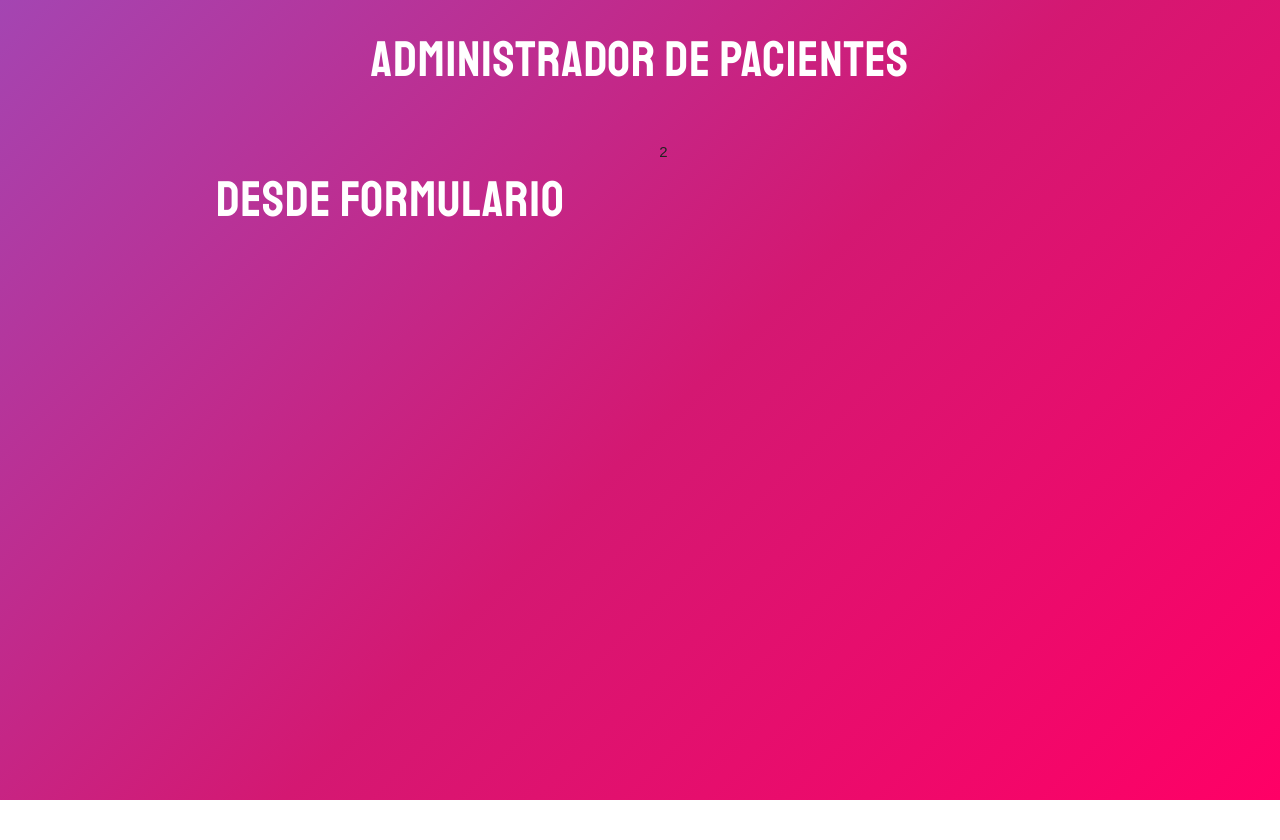
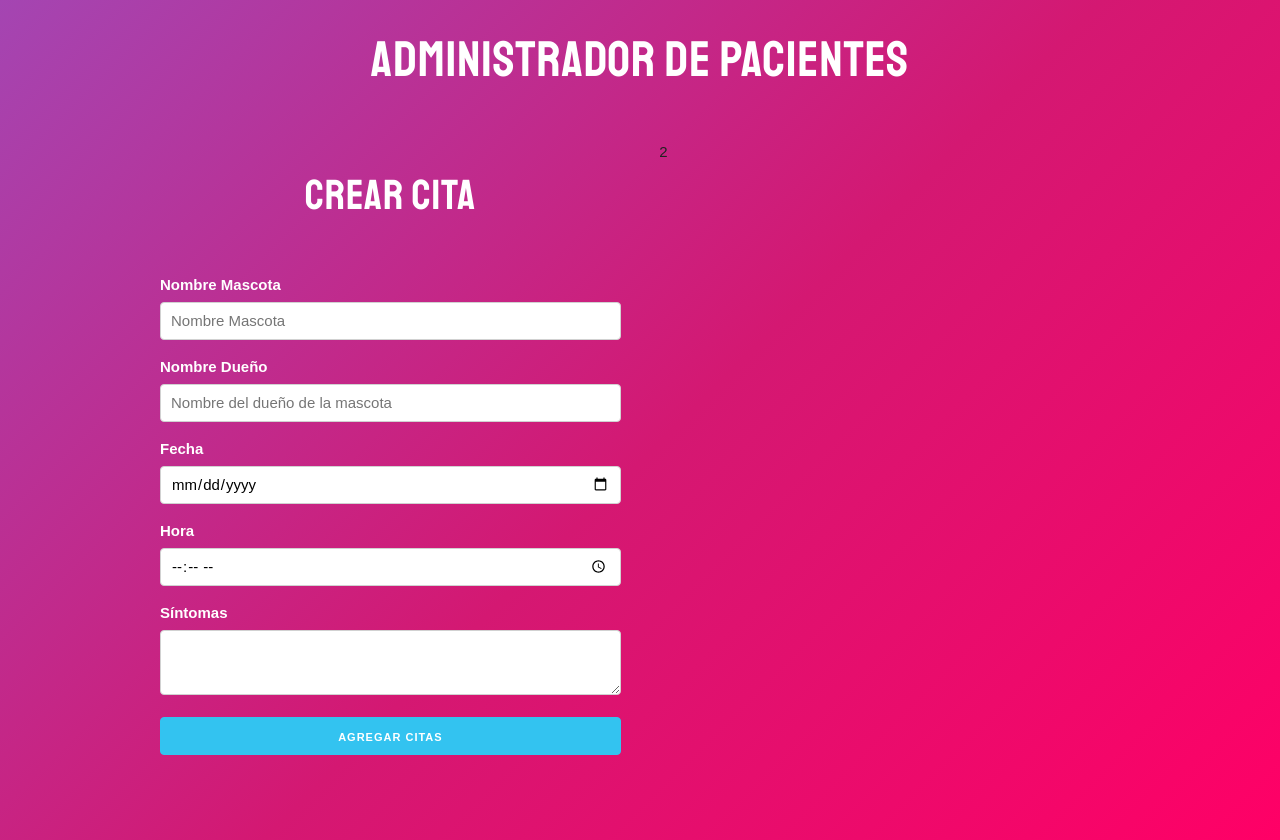
Before and after one commit to isaismael/TurnosClientes, a React (Create React App) app: page / in a window 1280 px wide. Before the commit the page ends 800 px from the top, so only its background shows below. Built offline with nearby package versions, Linux system fonts and the light colour scheme.

Commit message:
agregando formulario

```diff
--- a/src/components/Formulario.js
+++ b/src/components/Formulario.js
@@ -1,8 +1,52 @@
-import react from "react";
+import react, {Fragment} from "react";
 
 const Formulario = () => {
     return (
-        <h1>Desde Formulario</h1>
+      <Fragment>
+        <h2>Crear Cita</h2>
+        <form>
+          <label>Nombre Mascota</label>
+          <input
+              type="text"
+              name="mascotas"
+              className="u-full-width"
+              placeholder="Nombre Mascota"
+          />
+
+          <label>Nombre Dueño</label>
+          <input
+              type="text"
+              name="propietario"
+              className="u-full-width"
+              placeholder="Nombre del dueño de la mascota"
+          />
+
+          <label>Fecha</label>
+          <input
+              type="date"
+              name="fecha"
+              className="u-full-width"
+          />
+
+          <label>Hora</label>
+          <input
+              type="time"
+              name="hora"
+              className="u-full-width"
+          />
+
+         <label>Síntomas</label>
+          <textarea
+          className="u-full-width"
+          name="sintomas"
+          ></textarea>
+
+          <button
+          type="submit"
+          className="u-full-width button-primary"
+          >Agregar Citas</button>
+        </form>
+      </Fragment>
       );
 }
 
```
